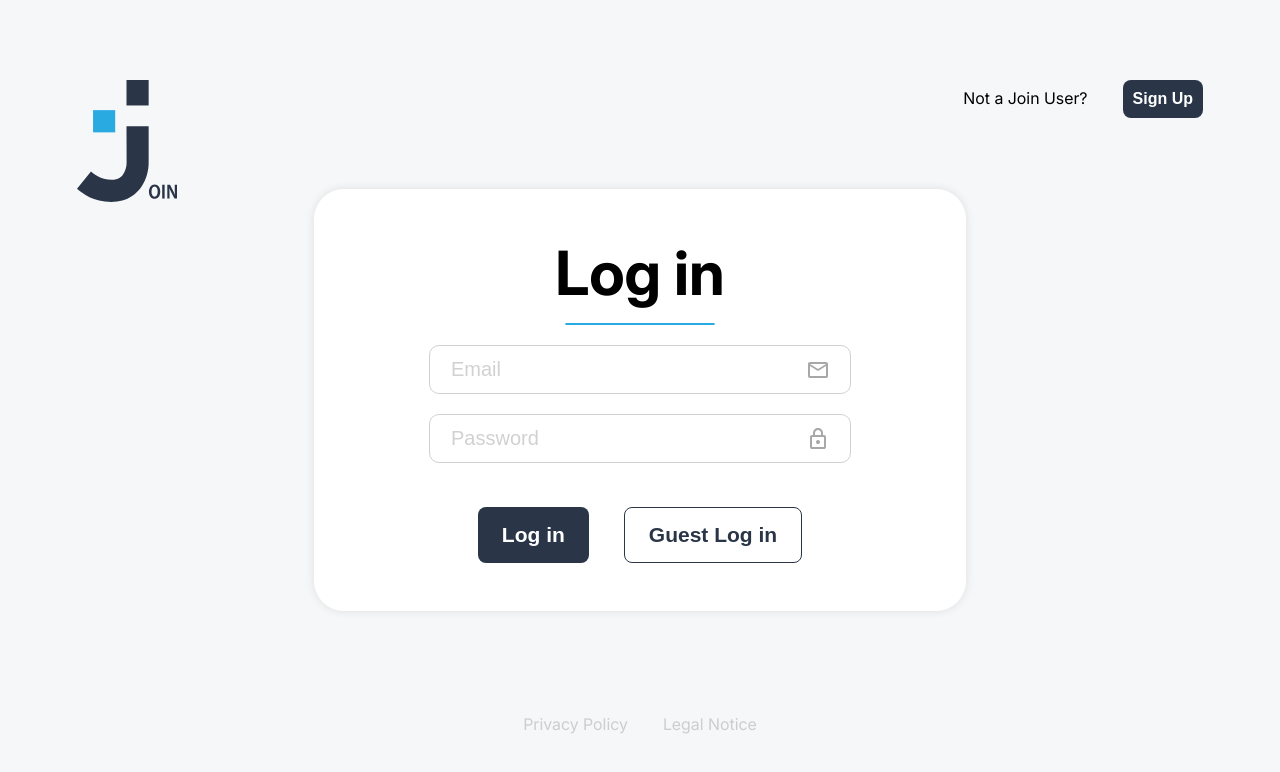
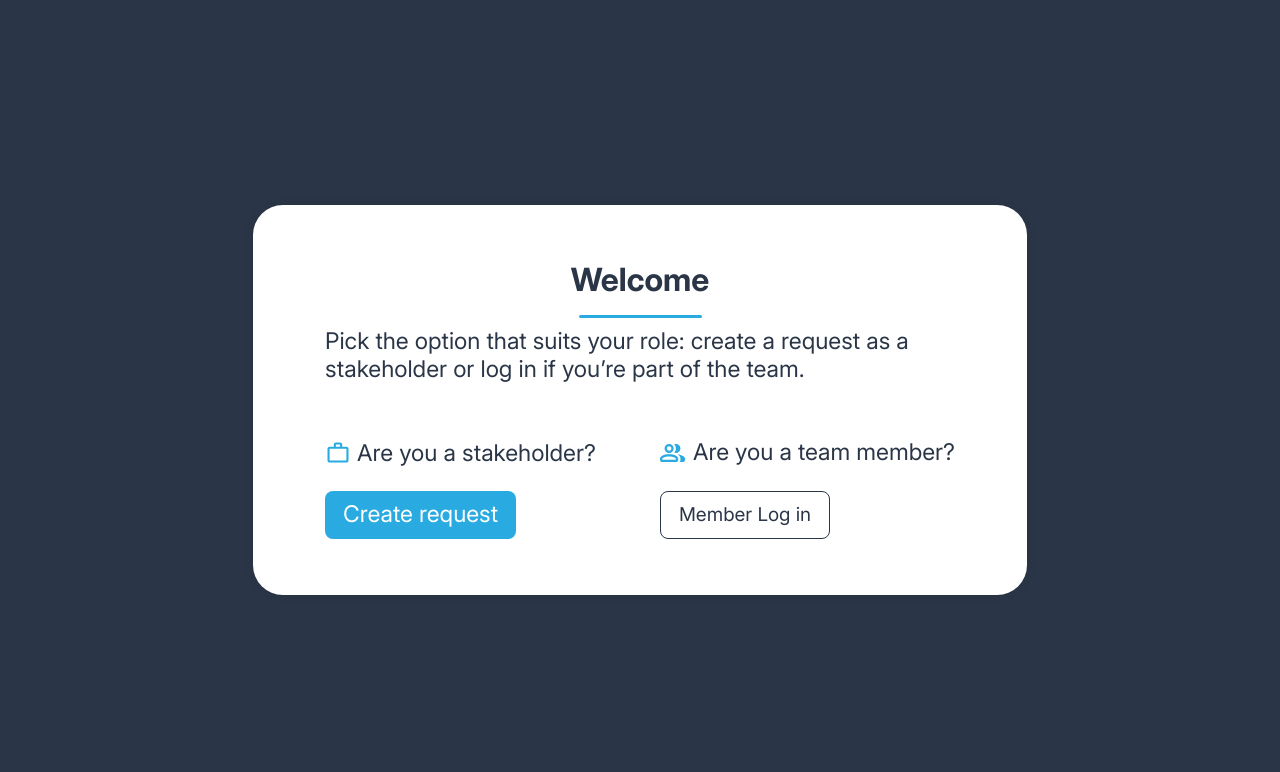
Before and after one commit to matthiasarnoldy/Join-Automation, a plain HTML site: page index.html in a window 1280 px wide. Drawn offline with Linux system fonts and the light colour scheme.

Commit message:
refactor: login page to welcome page layout; update scripts and styles
- Replaced login form with a welcome section prompting users to choose between creating a request or logging in.
- Added new styles for the welcome page layout and buttons.
- Updated JavaScript to handle new welcome window functionality and button area synchronization.
- Modified routing logic for login entry paths.
- Introduced new SVG icons for the welcome page.
- Created a new login.html template for the login functionality.

```diff
--- a/index.html
+++ b/index.html
@@ -1,26 +1,17 @@
 <!DOCTYPE html>
 <html lang="de">
+
 <head>
     <meta charset="UTF-8">
     <meta name="viewport" content="width=device-width, initial-scale=1.0">
     <title>Join</title>
 
-    <link
-         rel="icon"
-         href="./assets/icons/desktop/logoFavicon.svg"
-         type="image/svg+xml"
-         media="(prefers-color-scheme: light)" />
-      <link
-         rel="icon"
-         href="./assets/icons/desktop/logo.svg"
-         type="image/svg+xml"
-         media="(prefers-color-scheme: dark)" />
+    <link rel="icon" href="./assets/icons/desktop/logoFavicon.svg" type="image/svg+xml"
+        media="(prefers-color-scheme: light)" />
+    <link rel="icon" href="./assets/icons/desktop/logo.svg" type="image/svg+xml" media="(prefers-color-scheme: dark)" />
 
     <script src="./scripts/template.js"></script>
-    <script src="./scripts/auth/login.js"></script>
     <script src="./scripts/auth/index.js"></script>
-    <script src="./scripts/auth/signup.js"></script>
-    <script src="./scripts/auth/signup-ui-write.js"></script>
     <script src="./scripts/legalInformation.js"></script>
     <script src="./scripts/global-auth-routing.js"></script>
     <script src="./script.js"></script>
@@ -31,54 +22,58 @@
     <link rel="stylesheet" href="./styles/login/forms.css">
     <link rel="stylesheet" href="./styles/login/buttons.css">
     <link rel="stylesheet" href="./styles/login/responsive.css">
+    <link rel="stylesheet" href="./styles/welcome.css">
 </head>
+
 <body>
     <div class="rotate-lock">Please rotate your device to portrait mode.</div>
     <div class="splash__logo">
         <img src="./assets/icons/desktop/Dark_Logo.svg" alt="Join Logo" class="splash__logo--image">
     </div>
     <div id="main-content" class="main-content">
-        <header>
-            <div class="header__flex-instructions">
-                <div class="login__signup">
-                    <p class="login__signup--question">Not a Join User?</p>
-                    <button id="signup-button" class="login__button button">Sign Up</button>
+        <main>
+            <div class="welcome__signup">
+                <p>Not a Join User?</p>
+                <button id="signup-button" class="welcome__button button">Sign Up</button>
+            </div>
+            <section class="welcome__window">
+                <div class="welcome__headline">
+                    <div class="welcome__headline--wrapper">
+                        <h1>Welcome</h1>
+                        <img src="./assets/icons/desktop/welcome__dividingLine.svg" alt="">
+                    </div>
+                    <p>Pick the option that suits your role: create a request as a stakeholder or log in if you’re part
+                        of the team.</p>
                 </div>
-            </div>
-        </header>
-        <main>
-            <div class="login__window">
-                <div class="login__headline">
-                    <h1 class="login__header">Log in</h1>
-                    <img src="./assets/icons/desktop/login__dividingLine.svg" alt="Dividing Line" class="login__headline--line">
+                <div class="welcome__buttonArea">
+                    <div class="welcome__button--wrapper">
+                        <div class="welcome__buttonArea--text">
+                            <img src="./assets/icons/desktop/welcome__work.svg" alt="">
+                            <p>Are you a stakeholder?</p>
+                        </div>
+                        <a href="./templates/login.html"
+                            class="welcome__buttonLink welcome__buttonLink--stakeholder">Create request</a>
+                    </div>
+                    <div class="welcome__button--wrapper">
+                        <div class="welcome__buttonArea--text">
+                            <img src="./assets/icons/desktop/welcome__home.svg" alt="">
+                            <p>Are you a team member?</p>
+                        </div>
+                        <a href="./templates/login.html" class="welcome__buttonLink welcome__buttonLink--member">Member
+                            Log in</a>
+                    </div>
                 </div>
-                <form action="#" class="login__formular">
-                    <div class="login__input-field">
-                        <input type="email" class="login__input login__input--email" autocomplete="off" placeholder="Email">
-                        <img src="./assets/icons/desktop/mail.svg" alt="" class="login__email-icon" />
-                    </div>
-                    <div class="login__inputFieldError">
-                        <div class="login__input-field">
-                            <input type="password" class="login__input login__input--password" autocomplete="off" placeholder="Password">
-                            <img id="password-icon" src="./assets/icons/desktop/lock.svg" alt="" class="login__lock-icon" />
-                        </div>
-                        <span class="login__input--required">
-                            Check your email and password. Please try again.
-                        </span>
-                    </div>
-                </form>
-                <div class="login__buttonArea">
-                    <button id="login-button" class="login__button--login login__button button">Log in</button>
-                    <button id="guest-login-button" class="login__button--login login__button--guest button">Guest Log in</button>
-                </div>
-            </div>
+            </section>
         </main>
-        <footer class="login__legalInformation--area">
-            <a href="./templates/privacy-Policy.html?from=login" class="login__legalInformation" id="index-privacy-policy" onclick="return prepareLoginLegalNavigation()">
+        <footer class="login__legalInformation--area welcome__legalInformation">
+            <a href="./privacy-Policy.html?from=login" class="login__legalInformation" id="index-privacy-policy"
+                onclick="return prepareLoginLegalNavigation()">
                 Privacy Policy
             </a>
-            <a href="./templates/legalnotice.html?from=login" class="login__legalInformation" id="index-legal-notice" onclick="return prepareLoginLegalNavigation()">Legal Notice</a>
+            <a href="./legalnotice.html?from=login" class="login__legalInformation" id="index-legal-notice"
+                onclick="return prepareLoginLegalNavigation()">Legal Notice</a>
         </footer>
     </div>
 </body>
+
 </html>
--- a/scripts/auth/index.js
+++ b/scripts/auth/index.js
@@ -15,7 +15,6 @@ function assetPath(relativePath) {
     return `${ASSET_BASE_PATH}${relativePath}`;
 }
 
-
 /**
  * Returns the page path.
  *
@@ -26,7 +25,6 @@ function pagePath(pageFile) {
     return `${INDEX_PAGE_BASE_PATH}${pageFile}`;
 }
 
-
 /**
  * Initializes the login.
  * @returns {void} Nothing.
@@ -34,15 +32,47 @@ function pagePath(pageFile) {
 function initLogin() {
     setSplashLogoByViewport();
     setMobileSplashBackground();
+    syncWelcomeWindowWidthToButtonArea();
     setMainOpacity();
-    setupSignupFormValidation();
-    hideLoginError();
-    hideSignupError();
+    if (typeof setupSignupFormValidation === "function") setupSignupFormValidation();
+    if (typeof hideLoginError === "function") hideLoginError();
+    if (typeof hideSignupError === "function") hideSignupError();
     setupPasswordVisibility();
-    setupLoginButtons();
-    bindLoginErrorHideOnInput();
+    if (typeof setupLoginButtons === "function") setupLoginButtons();
+    if (typeof bindLoginErrorHideOnInput === "function") bindLoginErrorHideOnInput();
 }
 
+/**
+ * Syncs the welcome window width to button area width.
+ * @returns {void} Nothing.
+ */
+function syncWelcomeWindowWidthToButtonArea() {
+    const welcomeWindow = document.querySelector(".welcome__window");
+    const buttonArea = document.querySelector(".welcome__buttonArea");
+    const applyWidth = () => applyWelcomeWindowWidth(welcomeWindow, buttonArea);
+    requestAnimationFrame(applyWidth);
+    window.addEventListener("load", applyWidth);
+    window.addEventListener("resize", applyWidth);
+}
+
+/**
+ * Applies the computed welcome window width from button area.
+ *
+ * @param {HTMLElement|null} welcomeWindow - The welcome window.
+ * @param {HTMLElement|null} buttonArea - The button area.
+ * @returns {void} Nothing.
+ */
+function applyWelcomeWindowWidth(welcomeWindow, buttonArea) {
+    if (window.matchMedia("(max-width: 600px)").matches) {
+        welcomeWindow.style.removeProperty("width");
+        return;
+    }
+    const styles = getComputedStyle(welcomeWindow);
+    const paddingLeft = parseFloat(styles.paddingLeft) || 0;
+    const paddingRight = parseFloat(styles.paddingRight) || 0;
+    const targetWidth = Math.ceil(buttonArea.scrollWidth + paddingLeft + paddingRight);
+    welcomeWindow.style.width = `${targetWidth}px`;
+}
 
 /**
  * Returns the auth base URL.
@@ -51,7 +81,6 @@ function initLogin() {
 function getAuthBaseUrl() {
     return (window.JOIN_CONFIG && window.JOIN_CONFIG.BASE_URL) || "";
 }
-
 
 /**
  * Checks whether the valid email is address.
@@ -64,7 +93,6 @@ function isValidEmailAddress(email) {
     return emailPattern.test(email);
 }
 
-
 /**
  * Returns the users from database.
  * @returns {Promise<Array<object>>} A promise that resolves to the users from database list.
@@ -74,7 +102,6 @@ async function getUsersFromDatabase() {
     if (!response.ok) throw new Error(`Failed loading users: HTTP ${response.status}`);
     return (await response.json()) || {};
 }
-
 
 /**
  * Checks whether the email already is registered.
@@ -89,7 +116,6 @@ function isEmailAlreadyRegistered(usersObject, email) {
     });
 }
 
-
 /**
  * Returns the pad to two digits.
  *
@@ -99,7 +125,6 @@ function isEmailAlreadyRegistered(usersObject, email) {
 function padToTwoDigits(value) {
     return String(value).padStart(2, "0");
 }
-
 
 /**
  * Formats the german timestamp.
@@ -117,7 +142,6 @@ function formatGermanTimestamp(date) {
     return `${day}${month}${year}${hour}${minute}${second}`;
 }
 
-
 /**
  * Returns the splash logo element.
  * @returns {HTMLElement|null} The splash logo element element, or null when it is not available.
@@ -126,7 +150,6 @@ function getSplashLogoElement() {
     return document.querySelector(".splash__logo--image");
 }
 
-
 /**
  * Checks whether the viewport is mobile.
  * @returns {boolean} Whether the viewport is mobile.
@@ -134,7 +157,6 @@ function getSplashLogoElement() {
 function isMobileViewport() {
     return window.matchMedia("(max-width: 600px)").matches;
 }
-
 
 /**
  * Sets the splash logo by viewport.
@@ -148,7 +170,6 @@ function setSplashLogoByViewport() {
         : assetPath("icons/desktop/Dark_Logo.svg");
 }
 
-
 /**
  * Returns the mobile splash elements.
  * @returns {object} The mobile splash elements object.
@@ -160,7 +181,6 @@ function getMobileSplashElements() {
     };
 }
 
-
 /**
  * Checks whether the mobile splash should apply.
  *
@@ -171,22 +191,6 @@ function shouldApplyMobileSplash(splash) {
     return Boolean(splash) && isMobileViewport();
 }
 
-
-/**
- * Builds the splash background reset.
- *
- * @param {*} originalBg - The original bg.
- * @param {*} splashLogo - The splash logo.
- * @returns {*} The splash background reset result.
- */
-function buildSplashBackgroundReset(originalBg, splashLogo) {
-    return () => {
-        document.body.style.backgroundColor = originalBg;
-        if (splashLogo) splashLogo.src = assetPath("icons/desktop/Dark_Logo.svg");
-    };
-}
-
-
 /**
  * Sets the mobile splash background.
  * @returns {void} Nothing.
@@ -195,12 +199,8 @@ function setMobileSplashBackground() {
     const { splash, splashLogo } = getMobileSplashElements();
     if (!shouldApplyMobileSplash(splash)) return;
     const originalBg = getComputedStyle(document.body).backgroundColor;
-    const resetBg = buildSplashBackgroundReset(originalBg, splashLogo);
     document.body.style.backgroundColor = "#2a3647";
-    splash.addEventListener("animationend", resetBg, { once: true });
-    setTimeout(resetBg, 700);
 }
-
 
 /**
  * Sets the main opacity.
@@ -208,12 +208,23 @@ function setMobileSplashBackground() {
  */
 function setMainOpacity() {
     const mainContent = document.getElementById("main-content");
+    const splash = document.querySelector(".splash__logo");
     if (!mainContent) return;
+    const shouldSkipSplash = document.body?.dataset?.skipSplash === "true";
+    const isLandingPage = Boolean(document.querySelector(".welcome__window"));
+    if (shouldSkipSplash) {
+        mainContent.classList.add("main-content--opacity");
+        return;
+    }
     setTimeout(() => {
         mainContent.classList.add("main-content--opacity");
+        if (isLandingPage) document.body.classList.add("landing-bg-visible");
+        if (isLandingPage && splash) {
+            const keepCornerLogoVisible = window.matchMedia("(max-width: 600px)").matches;
+            splash.style.display = keepCornerLogoVisible ? "" : "none";
+        }
     }, 700);
 }
-
 
 /**
  * Sets up the password visibility.
@@ -223,7 +234,6 @@ function setupPasswordVisibility() {
     const passwordFields = getPasswordFields();
     passwordFields.forEach((field) => setupPasswordField(field));
 }
-
 
 /**
  * Returns the password field by icon ID.
@@ -238,7 +248,6 @@ function getPasswordFieldByIconId(iconId) {
     return input ? { input, icon } : null;
 }
 
-
 /**
  * Returns the password fields.
  * @returns {Array<*>} The password fields list.
@@ -248,7 +257,6 @@ function getPasswordFields() {
     const confirmField = getPasswordFieldByIconId("confirm-password-icon");
     return [passwordField, confirmField].filter(Boolean);
 }
-
 
 /**
  * Sets up the password field.
@@ -263,7 +271,6 @@ function setupPasswordField(field) {
     field.icon.addEventListener("click", () => togglePasswordVisibility(field));
 }
 
-
 /**
  * Shows the visibility icon.
  *
@@ -275,7 +282,6 @@ function showVisibilityIcon(field) {
     field.icon.src = assetPath("icons/desktop/visibility_off.svg");
     field.icon.style.cursor = "pointer";
 }
-
 
 /**
  * Hides the visibility icon.
@@ -289,7 +295,6 @@ function hideVisibilityIcon(field) {
     field.icon.style.cursor = "default";
 }
 
-
 /**
  * Checks whether the icon is lock.
  *
@@ -299,7 +304,6 @@ function hideVisibilityIcon(field) {
 function isLockIcon(field) {
     return field.icon.src.includes("lock.svg");
 }
-
 
 /**
  * Shows the password.
@@ -312,7 +316,6 @@ function showPassword(field) {
     field.icon.src = assetPath("icons/desktop/visibility.svg");
 }
 
-
 /**
  * Hides the password.
  *
@@ -323,7 +326,6 @@ function hidePassword(field) {
     field.input.type = "password";
     field.icon.src = assetPath("icons/desktop/visibility_off.svg");
 }
-
 
 /**
  * Toggles the password visibility.
@@ -338,7 +340,6 @@ function togglePasswordVisibility(field) {
     field.input.focus();
 }
 
-
 /**
  * Sets the button disabled.
  *
@@ -350,7 +351,6 @@ function setButtonDisabled(button, disabled) {
     if (!button) return;
     button.disabled = disabled;
 }
-
 
 /**
  * Builds the summary path with user ID.
@@ -364,7 +364,6 @@ function buildSummaryPathWithUserId(userId) {
     return `${pagePath("summary.html")}?${query}`;
 }
 
-
 /**
  * Redirects the to summary.
  *
--- a/scripts/global-auth-routing.js
+++ b/scripts/global-auth-routing.js
@@ -47,7 +47,7 @@ function isProtectedPage() {
  * @returns {string} The login entry path.
  */
 function getLoginEntryPath() {
-   return ROUTING_IS_IN_TEMPLATES ? "../index.html" : "./index.html";
+   return ROUTING_IS_IN_TEMPLATES ? "./login.html" : "./templates/login.html";
 }
 
 /**
--- /dev/null
+++ b/styles/welcome.css
@@ -0,0 +1,202 @@
+body::before {
+    content: "";
+    position: fixed;
+    inset: 0;
+    background-color: #2a3647;
+    opacity: 0;
+    transition: opacity 500ms ease;
+    pointer-events: none;
+    z-index: 0;
+}
+
+body.landing-bg-visible::before {
+    opacity: 1;
+}
+
+#main-content {
+    z-index: 1;
+}
+
+main {
+    display: flex;
+    justify-content: flex-start;
+    align-items: center;
+    flex-direction: column;
+}
+
+.welcome__window {
+    max-width: calc(100% - 32px);
+    padding: 56px 72px;
+    border-radius: 30px;
+    display: flex;
+    flex-direction: column;
+    align-items: center;
+    gap: 56px;
+    text-align: start;
+    background-color: #fff;
+    box-shadow: 0 0 10px #00000014;
+}
+
+.welcome__headline {
+    width: 100%;
+    display: flex;
+    flex-direction: column;
+    gap: 10px;
+}
+
+.welcome__headline--wrapper {
+    display: flex;
+    justify-content: center;
+    align-items: center;
+    flex-direction: column;
+    gap: 16px;
+}
+
+.welcome__headline--wrapper h1 {
+    font-size: 32px;
+    font-weight: 700;
+    color: #2A3647;
+}
+
+.welcome__headline p {
+    font-size: 23px;
+    color: #2A3647;
+    line-height: 1.2;
+    max-width: 48ch;
+    margin: 0 auto;
+}
+
+.welcome__buttonArea {
+    width: max-content;
+    display: flex;
+    justify-content: space-between;
+    align-items: center;
+    gap: 64px;
+}
+
+.welcome__button--wrapper {
+    display: flex;
+    justify-content: space-between;
+    align-items: flex-start;
+    flex-direction: column;
+    gap: 24px;
+}
+
+.welcome__buttonArea--text {
+    font-size: 23px;
+    color: #2A3647;
+    display: flex;
+    justify-content: center;
+    align-items: center;
+    gap: 8px;
+}
+
+.welcome__buttonArea--text p {
+    white-space: nowrap;
+}
+
+.welcome__buttonLink {
+    border-radius: 8px;
+    text-decoration: none;
+    transition: all 100ms ease-in-out;
+}
+
+.welcome__buttonLink--stakeholder {
+    font-size: 23px;
+    color: #fff;
+    padding: 10px 18px;
+    background-color: #29ABE2;
+}
+
+.welcome__buttonLink--stakeholder:hover {
+    filter: drop-shadow(0 4px 4px rgba(0, 0, 0, 0.25));
+    background-color: #2a3647;
+}
+
+.welcome__buttonLink--stakeholder:active {
+    background-color: #091931;
+}
+
+.welcome__buttonLink--member {
+    font-size: 19px;
+    color: #2A3647;
+    padding: 12px 18px;
+    background-color: #fff;
+    border: 1px solid #2A3647;
+}
+
+.welcome__buttonLink--member:hover {
+    color: #29ABE2;
+    filter: drop-shadow(0 4px 4px rgba(0, 0, 0, 0.25));
+    border: 1px solid #29ABE2;
+}
+
+.welcome__buttonLink--member:active {
+    color: #091931;
+    border: 1px solid #091931;
+}
+
+.welcome__signup {
+    color: #fff;
+    width: 100%;
+    padding: 16px 0;
+    display: none;
+    justify-content: center;
+    align-items: flex-end;
+    gap: 16px;
+}
+
+.welcome__button {
+    font-size: 19px;
+    color: #fff;
+    background-color: transparent;
+    border: none;
+    cursor: pointer;
+}
+
+.welcome__legalInformation {
+    display: none;
+}
+
+@media (max-width: 800px) {
+    .welcome__buttonArea {
+        flex-direction: column;
+        gap: 70px;
+    }
+
+    .welcome__button--wrapper {
+        align-items: center;
+        gap: 16px;
+    }
+}
+
+@media (max-width: 600px) {
+    .welcome__window {
+        width: calc(100% - 32px);
+        padding: 64px 16px;
+    }
+
+    .welcome__headline {
+        gap: 24px;
+    }
+
+    .welcome__headline h1 {
+        font-size: 40px;
+    }
+
+    .welcome__headline p {
+        font-size: 16px;
+    }
+
+    .welcome__buttonArea--text {
+        font-size: 18px;
+    }
+
+    .welcome__signup {
+        display: flex;
+    }
+
+    .welcome__legalInformation {
+        display: flex;
+    }
+}
```
Also changed, not shown: scripts/legalInformation.js (+10 -5 lines), templates/login.html (added, +80 -0 lines), assets/icons/desktop/welcome__dividingLine.svg (added), assets/icons/desktop/welcome__home.svg (added), assets/icons/desktop/welcome__work.svg (added).
